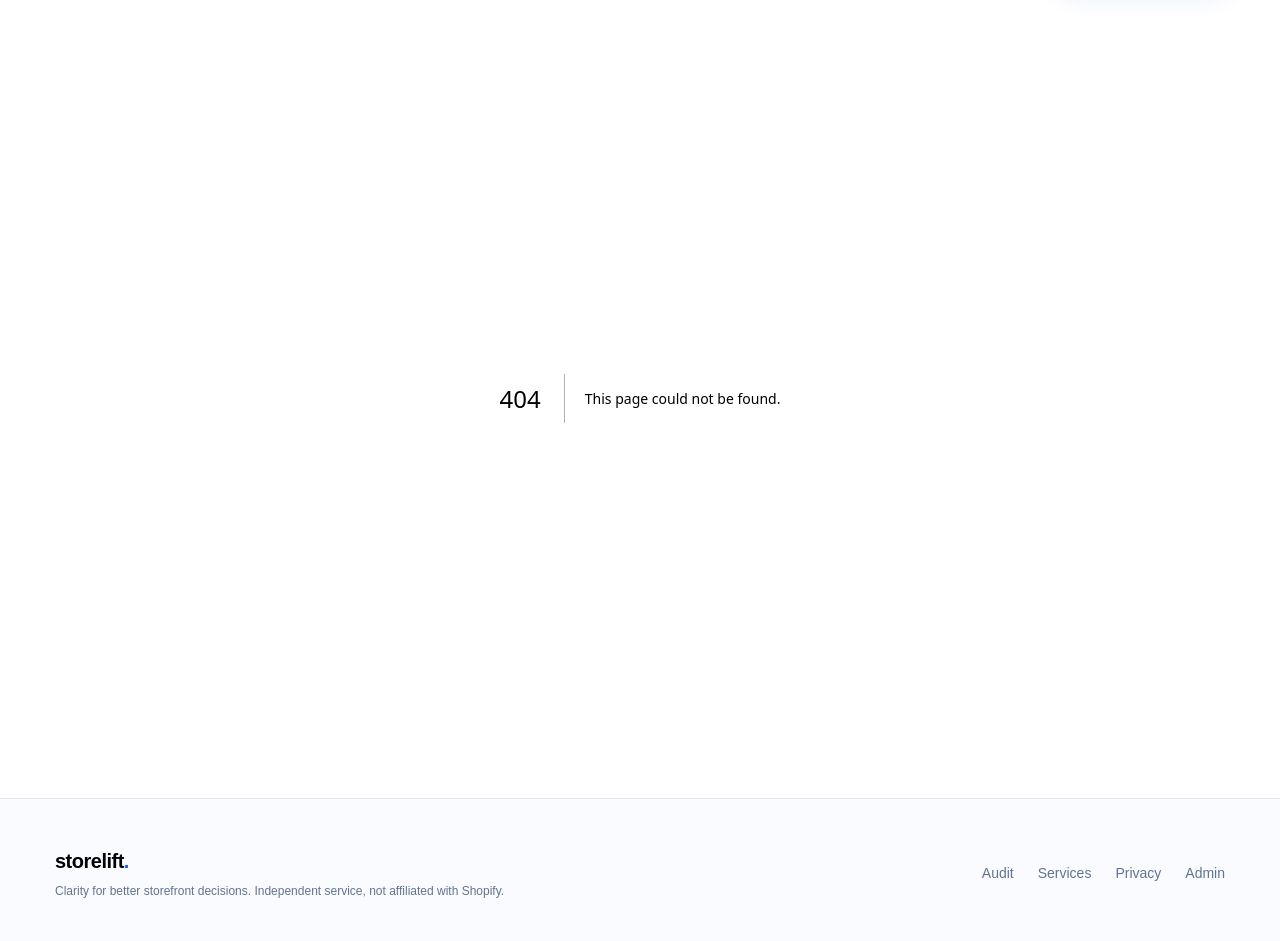
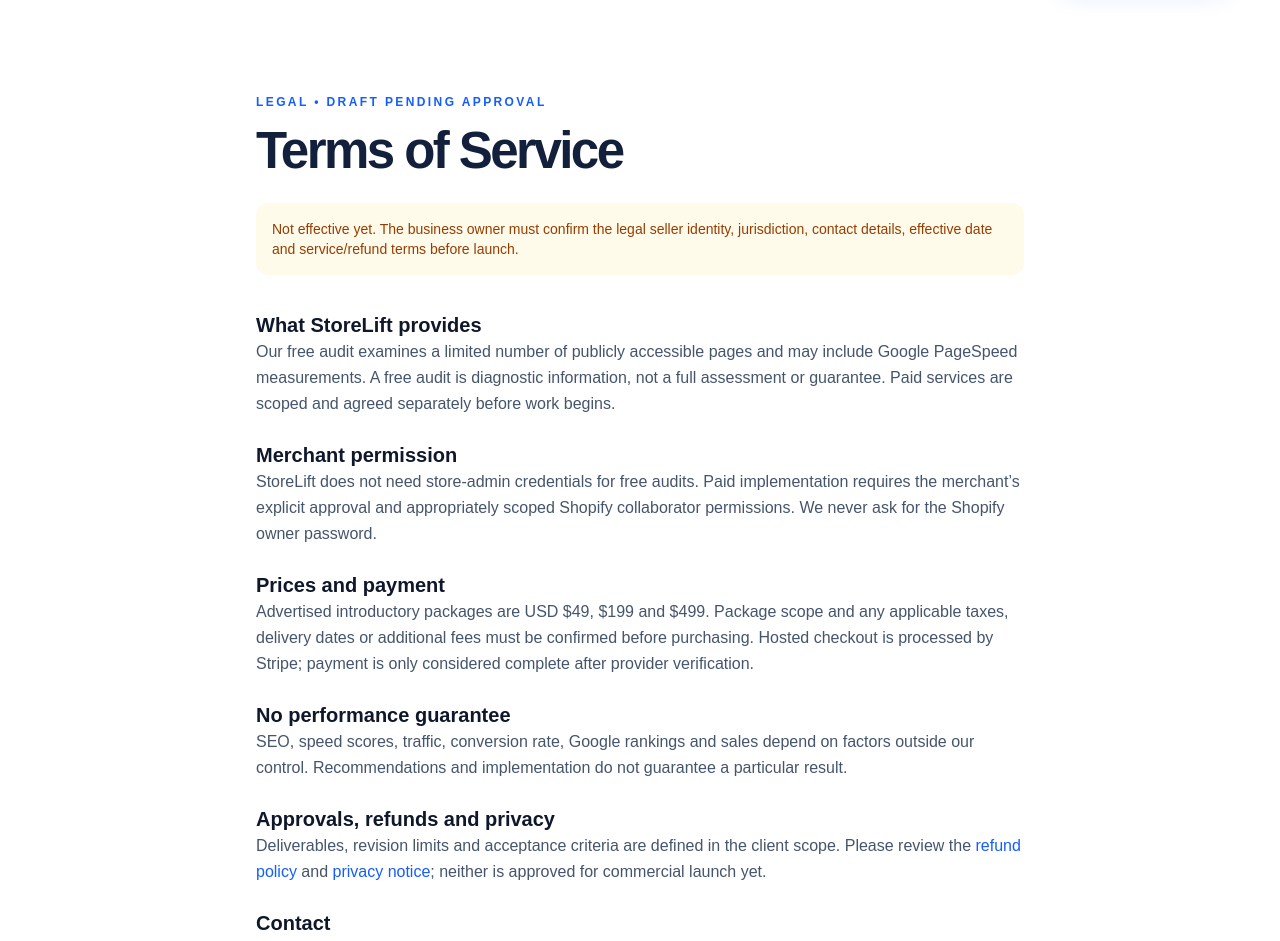
Before and after one commit to Kadir70-dev/StoreLift, a Next.js app in the folder web/: page /terms in a window 1280 px wide. Before the commit this address had no page. Shown: the part 80-1021 px from the top of the page. Built offline with nearby package versions, Linux system fonts and the light colour scheme.

Commit message:
legal: add clearly labeled draft terms and refund policies

```diff
--- /dev/null
+++ b/web/app/terms/page.tsx
@@ -0,0 +1,19 @@
+import type {Metadata} from 'next';
+import Link from 'next/link';
+
+export const metadata: Metadata = {title:'Terms of Service | StoreLift',robots:{index:false,follow:false}};
+const contact=process.env.NEXT_PUBLIC_SUPPORT_EMAIL;
+
+export default function Terms(){return <main className="shell max-w-3xl py-16 md:py-24">
+  <p className="text-xs font-bold tracking-[.2em] text-blue-600 uppercase">Legal • Draft pending approval</p>
+  <h1 className="section-title mt-3">Terms of Service</h1>
+  <p className="mt-6 rounded-xl bg-amber-50 p-4 text-amber-800 text-sm">Not effective yet. The business owner must confirm the legal seller identity, jurisdiction, contact details, effective date and service/refund terms before launch.</p>
+  <section className="mt-9 space-y-6 text-slate-600 leading-relaxed">
+    <div><h2 className="text-xl font-bold text-slate-900">What StoreLift provides</h2><p>Our free audit examines a limited number of publicly accessible pages and may include Google PageSpeed measurements. A free audit is diagnostic information, not a full assessment or guarantee. Paid services are scoped and agreed separately before work begins.</p></div>
+    <div><h2 className="text-xl font-bold text-slate-900">Merchant permission</h2><p>StoreLift does not need store-admin credentials for free audits. Paid implementation requires the merchant’s explicit approval and appropriately scoped Shopify collaborator permissions. We never ask for the Shopify owner password.</p></div>
+    <div><h2 className="text-xl font-bold text-slate-900">Prices and payment</h2><p>Advertised introductory packages are USD $49, $199 and $499. Package scope and any applicable taxes, delivery dates or additional fees must be confirmed before purchasing. Hosted checkout is processed by Stripe; payment is only considered complete after provider verification.</p></div>
+    <div><h2 className="text-xl font-bold text-slate-900">No performance guarantee</h2><p>SEO, speed scores, traffic, conversion rate, Google rankings and sales depend on factors outside our control. Recommendations and implementation do not guarantee a particular result.</p></div>
+    <div><h2 className="text-xl font-bold text-slate-900">Approvals, refunds and privacy</h2><p>Deliverables, revision limits and acceptance criteria are defined in the client scope. Please review the <Link className="text-blue-600 underline" href="/refund">refund policy</Link> and <Link className="text-blue-600 underline" href="/privacy">privacy notice</Link>; neither is approved for commercial launch yet.</p></div>
+    <div><h2 className="text-xl font-bold text-slate-900">Contact</h2><p>{contact ? <a href={`mailto:${contact}`} className="text-blue-600 underline">{contact}</a> : 'Business support email: not configured. This is a launch blocker.'}</p></div>
+  </section>
+</main>}
```
